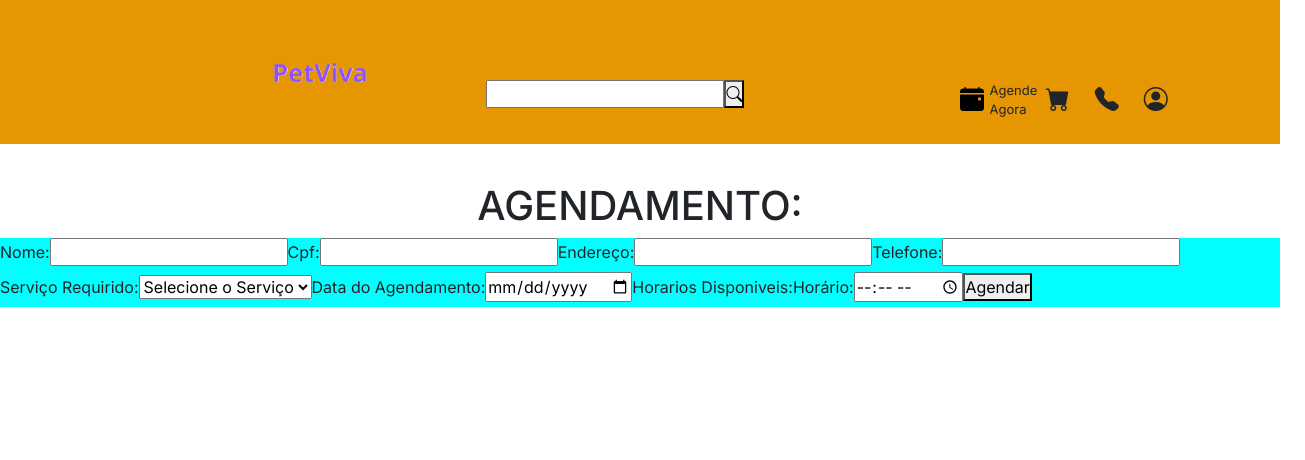
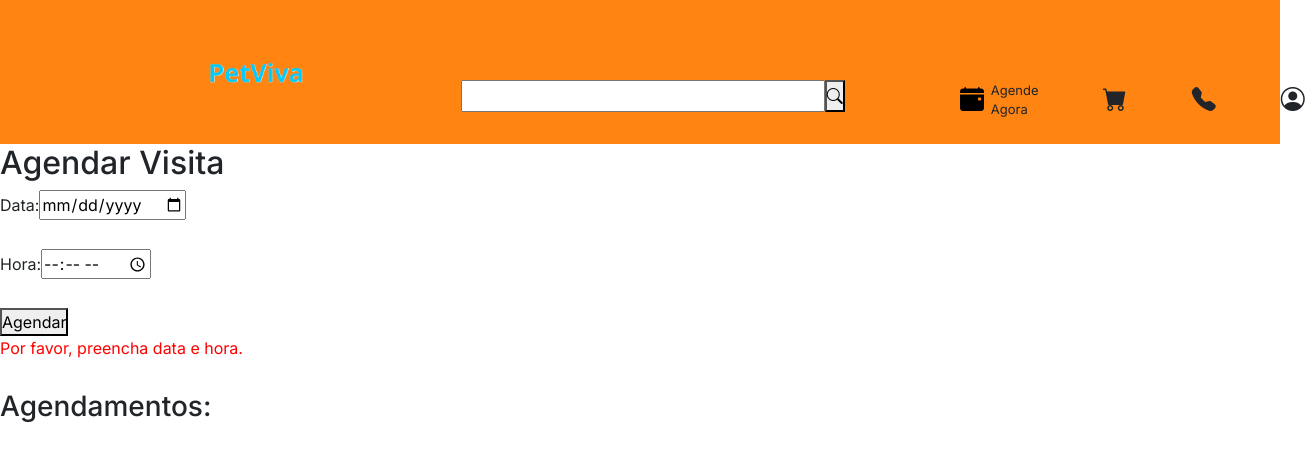
Before and after one commit to Enz0Souza/Desafio-Trilha-Front-End, an Angular app: page /agendamento in a window 1280 px wide. Shown: the top 460 px of the page, 1305 px wide, since content can reach past the window. Built offline with nearby package versions, Linux system fonts and the light colour scheme.

Commit message:
sistema de agendamento implantado

```diff
--- a/angular.json
+++ b/angular.json
@@ -29,7 +29,9 @@
             "styles": [
               "src/styles.css"
             ],
-            "scripts": [],
+            "scripts": [
+                "src/assets/js/agenda.js"
+            ],
             "server": "src/main.server.ts",
             "outputMode": "server",
             "ssr": {
@@ -92,7 +94,9 @@
             "styles": [
               "src/styles.css"
             ],
-            "scripts": []
+            "scripts": [
+              "src/assets/js/agenda.js"
+            ]
           }
         }
       }
--- a/src/app/agenda/agenda.component.css
+++ b/src/app/agenda/agenda.component.css
@@ -1,11 +1,23 @@
-#titulo{
+#titulo {
   display: flex;
   justify-content: center;
   margin-top: 3%;
 }
 
-#formbody{
+#formbody {
   display: flex;
   justify-content: center;
-  background-color: aqua;
 }
+
+#formbody {
+  display: flex;
+  justify-content: center;
+  width: 10%;
+  margin-left: 45%;
+}
+#agendamentos {
+  margin-top: 30px;
+}
+.erro {
+  color: red;
+}
--- a/src/app/agenda/agenda.component.html
+++ b/src/app/agenda/agenda.component.html
@@ -1,35 +1,16 @@
-<main>
-  <h1 id="titulo">AGENDAMENTO:</h1>
-  <div id="formbody">
-  <form action="" method="get">
-    <label for="name">Nome:</label>
-    <input type="text" required />
-    <label for="cpf">Cpf:</label>
-    <input type="cpf" />
-    <label for="endereço">Endereço:</label>
-    <input type="text" />
-    <label for="tel">Telefone:</label>
-    <input type="tel" />
-    <label for="opções">Serviço Requirido:</label>
-    <select name="serviçõs" id="services">
-      <option value="#" disabled selected>Selecione o Serviço</option>
-      <option value="banho">Banho</option>
-      <option value="tosa">Tosa</option>
-      <option value="banhotosa">Banho & Tosa</option>
-    </select>
-      <label for="agendamentoData">Data do Agendamento:</label>
-      <input type="date" id="agendamentoData" name="agendamentoData" required>
-      <label for="horario">Horarios Disponiveis:</label>
+<h2>Agendar Visita</h2>
 
-        <label for="agendamentohorario">Horário:</label>
-        <input type="time"
-               id="agendamentohorario"
-               name="agendamentohorario"
-               required
-               min="10:00"
-               max="18:00"
-               step="3000">
-      <button type="submit">Agendar</button>
-    </form>
-  </div>
-</main>
+<label for="data">Data:</label>
+<input type="date" id="data"><br><br>
+
+<label for="hora">Hora:</label>
+<input type="time" id="hora"><br><br>
+
+<button onclick="agendar()">Agendar</button>
+
+<p id="erro-msg" style="color: red;"></p>
+
+<div id="agendamentos" style="margin-top: 30px;">
+  <h3>Agendamentos:</h3>
+  <ul id="lista-agendamentos"></ul>
+</div>
--- a/src/app/agenda/agenda.component.ts
+++ b/src/app/agenda/agenda.component.ts
@@ -1,4 +1,7 @@
 import { Component } from '@angular/core';
+
+declare function agendar(): void;
+
 
 @Component({
   selector: 'app-agenda',
@@ -7,5 +10,8 @@ import { Component } from '@angular/core';
   styleUrl: './agenda.component.css'
 })
 export class AgendaComponent {
+  ngOnInit() {
+    agendar();
+  }
 
 }
--- a/src/app/app.component.html
+++ b/src/app/app.component.html
@@ -13,7 +13,7 @@
   <div id="cabecalho">
     <a href="home"> <img id="Logo" src="PetViva.png" /></a>
       <form id="pesquisa" action="" method="GET">
-        <input type="text" name="q" />
+        <input id="inputsh" type="text" name="q" />
         <button type="submit"><i class="bi bi-search"></i></button>
       </form>
     <nav></nav>
--- a/src/app/carrousel/carrousel.component.css
+++ b/src/app/carrousel/carrousel.component.css
@@ -26,5 +26,20 @@
 }
 
 .buttons{
+  position: absolute;
+  left: 35%;
+  top: 43%;
+  background-color: black;
+  color: white;
+  padding: 1%;
+  border-radius: 40%;
+}
 
+.buttons:hover{
+  background-color: rgb(61, 61, 61);
 }
+
+#avn{
+  display: flex;
+  margin-left: 30%;
+}
--- a/src/app/carrousel/carrousel.component.html
+++ b/src/app/carrousel/carrousel.component.html
@@ -1,6 +1,6 @@
 <div class="carousel-container">
-  <button class="buttons" (click)="backSlide()">Voltar</button>
-  <button class="buttons" (click)="nextSlide()">Avançar</button>
+  <button class="buttons" (click)="backSlide()"> < </button>
+  <button class="buttons" id="avn" (click)="nextSlide()"> > </button>
   <div class="carousel-slide">
     <img *ngFor="let image of images; let i = index"
          [src]="image.src"
--- /dev/null
+++ b/src/assets/js/agenda.js
@@ -0,0 +1,31 @@
+const agendamentos = [];
+
+function agendar() {
+  const data = document.getElementById("data").value;
+  const hora = document.getElementById("hora").value;
+  const erroMsg = document.getElementById("erro-msg");
+  const lista = document.getElementById("lista-agendamentos");
+
+  erroMsg.textContent = "";
+
+  if (!data || !hora) {
+    erroMsg.textContent = "Por favor, preencha data e hora.";
+    return;
+  }
+
+  const agendamento = `${data} ${hora}`;
+
+  if (agendamentos.includes(agendamento)) {
+    erroMsg.textContent = "Esse horário já foi agendado!";
+    return;
+  }
+
+  agendamentos.push(agendamento);
+
+  const item = document.createElement("li");
+  item.textContent = `Agendado para: ${data} às ${hora}`;
+  lista.appendChild(item);
+
+  document.getElementById("data").value = "";
+  document.getElementById("hora").value = "";
+}
--- a/src/styles.css
+++ b/src/styles.css
@@ -8,22 +8,28 @@
 }
 
 header {
-  background-color:#E69601;
+  background-color: #ff8411;
 }
 
 #Logo {
   position: relative;
-  left: 15%;
+  left: 10%;
   width: 20%;
   height: 20%;
 }
 
 #pesquisa {
+  display: flex;
   position: absolute;
+  justify-content: center;
   top: 10%;
-  left: 38%;
+  left: 36%;
   width: 30%;
-  height: 5%;
+  height: 4%;
+}
+
+#inputsh{
+  width: 100%;
 }
 
  nav {
@@ -32,7 +38,7 @@ header {
       top: 10%;
       display: flex;
       align-items: center;
-      gap: 25px;
+      gap: 65px;
       font-size: 1.5rem;
     }
 
@@ -47,7 +53,7 @@ header {
     #agenda{
       display: flex;
       align-items: center;
-      gap: 5px;
+      gap: 6px;
       width: 23%;
 
     }
```
Also changed, not shown: public/PetViva.png, src/app/agenda/agenda.js (deleted).
